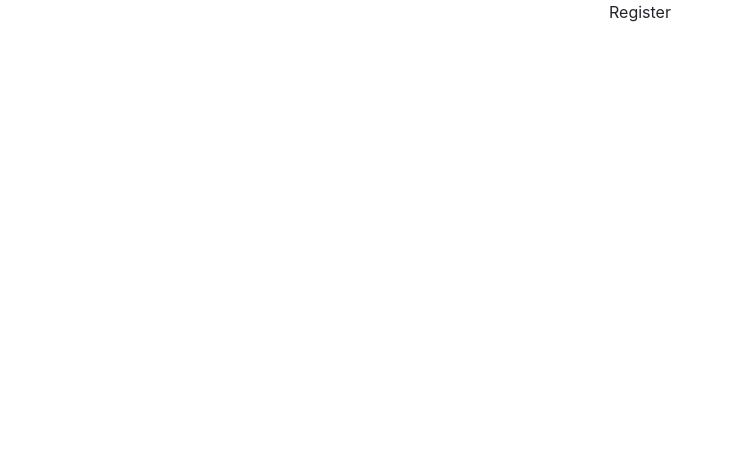
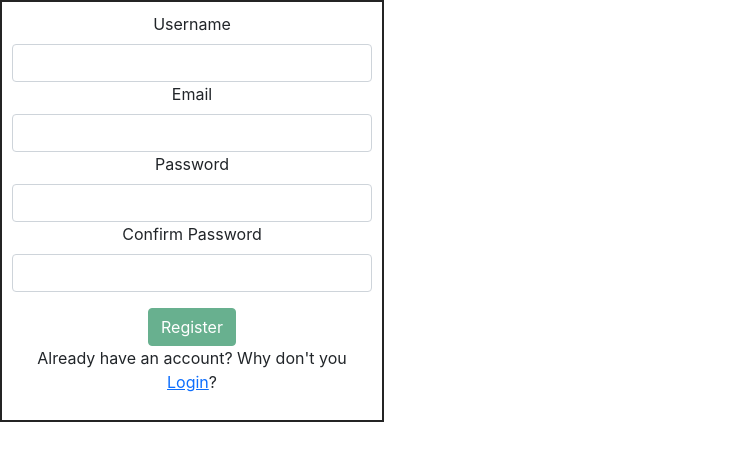
Before and after one commit to PatrickBoynton/night_watch, a React (Create React App) app in the folder frontend/static/: page /register in a window 1280 px wide. Shown: the top 460 px of the page, without its empty margins (0-734 px from the left). Built offline with nearby package versions, Linux system fonts and the light colour scheme.

Commit message:
Added classnames to the forms.

```diff
--- a/frontend/static/src/components/Login.js
+++ b/frontend/static/src/components/Login.js
@@ -1,11 +1,19 @@
 import {Component} from 'react';
+import {Link} from 'react-router-dom';
 
 class Login extends Component{
     render() {
         return (
-            <div>
-                Login
-            </div>
+            <>
+                <form className="text-center login-register" action="">
+                    <label className="form-label" htmlFor="username">Username</label>
+                    <input className="form-control" type="text" name="username"/>
+                    <label className="form-label" htmlFor="password">Password</label>
+                    <input className="form-control mb-3" type="password" name="" id=""/>
+                    <button className="btn btn-success disabled">Login</button>
+                    <p>Don't have an account yet? Why not <Link to="/register">Register</Link> First?</p>
+                </form>
+            </>
         );
     }
 }
--- a/frontend/static/src/components/Register.js
+++ b/frontend/static/src/components/Register.js
@@ -1,11 +1,23 @@
 import {Component} from 'react'
+import {Link} from 'react-router-dom';
 
 class Register extends Component{
     render() {
         return (
-            <div>
-                Register
-            </div>
+            <>
+                <form className="login-register" action="">
+                    <label className="form-label" htmlFor="username">Username</label>
+                    <input className="form-control" type="text" name="username"/>
+                    <label className="form-label" htmlFor="email">Email</label>
+                    <input className="form-control" type="email" name="email"/>
+                    <label className="form-label" htmlFor="password1">Password</label>
+                    <input className="form-control" type="password" name="password1"/>
+                    <label className="form-label" htmlFor="password2">Confirm  Password</label>
+                    <input className="form-control mb-3" ype="password" name="password2"/>
+                    <button className="btn btn-success disabled" type="submit">Register</button>
+                    <p>Already have an account? Why don't you <Link to="/login">Login</Link>? </p>
+                </form>
+            </>
         );
     }
 }
```
